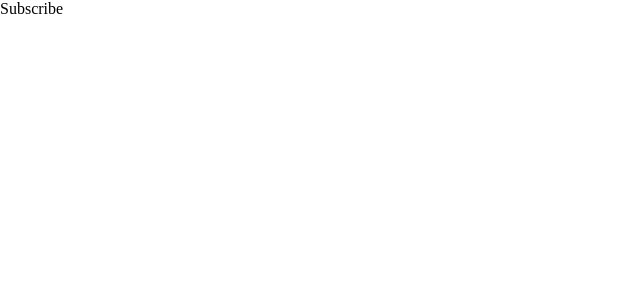
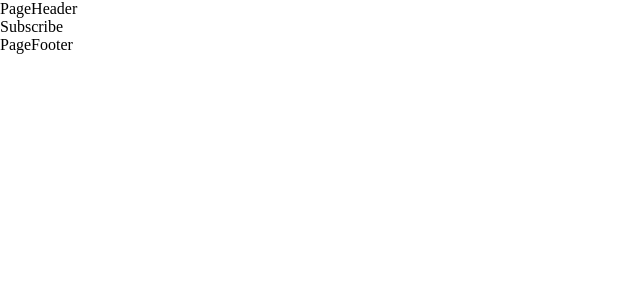
Before and after one commit to Marjolein-Kasman-de-Jong/coffeeroasters, a React (Vite) app: page /subscribe in a window 1280 px wide. Shown: the top 300 px of the page, without its empty margins (0-640 px from the left). Built offline with nearby package versions, Linux system fonts and the light colour scheme.

Commit message:
Add page header and page footer

```diff
--- a/src/App.jsx
+++ b/src/App.jsx
@@ -6,12 +6,18 @@ import Home from "./pages/home/Home";
 import AboutUs from "./pages/about-us/AboutUs";
 import Subscribe from "./pages/subscribe/Subscribe";
 
+// Sections
+import PageHeader from "./sections/page-header/PageHeader";
+import PageFooter from "./sections/page-footer/PageFooter";
+
 // Styles
 import "./App.css";
 
 function App() {
   return (
-    <Routes>
+    <>
+      <PageHeader />
+      <Routes>
         <Route
           path="/"
           element={<Home />}
@@ -24,7 +30,9 @@ function App() {
           path="/subscribe"
           element={<Subscribe />}
         />
-    </Routes>
+      </Routes>
+      <PageFooter />
+    </>
   )
 }
 
--- /dev/null
+++ b/src/sections/page-footer/PageFooter.jsx
@@ -0,0 +1,8 @@
+// Styles
+import "./page-footer.css";
+
+export default function PageFooter() {
+  return (
+    <div>PageFooter</div>
+  )
+}
--- /dev/null
+++ b/src/sections/page-header/PageHeader.jsx
@@ -0,0 +1,8 @@
+// Styles
+import "./page-header.css";
+
+export default function PageHeader() {
+  return (
+    <div>PageHeader</div>
+  )
+}
```
Also changed, not shown: src/sections/page-footer/page-footer.css (added), src/sections/page-header/page-header.css (added).
